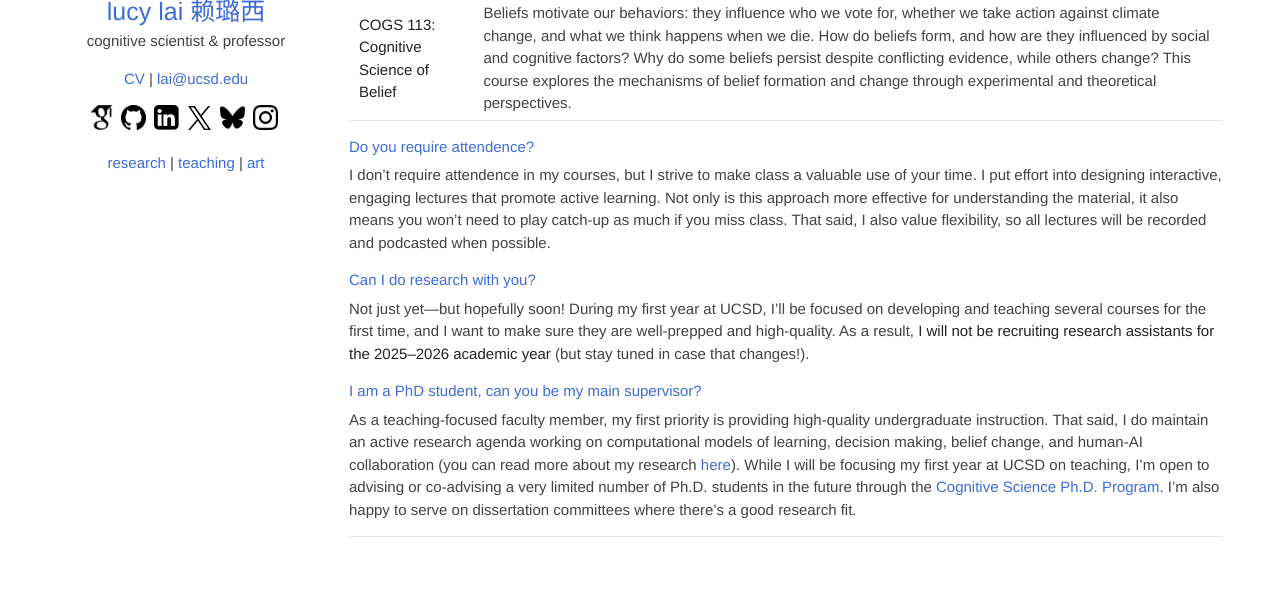
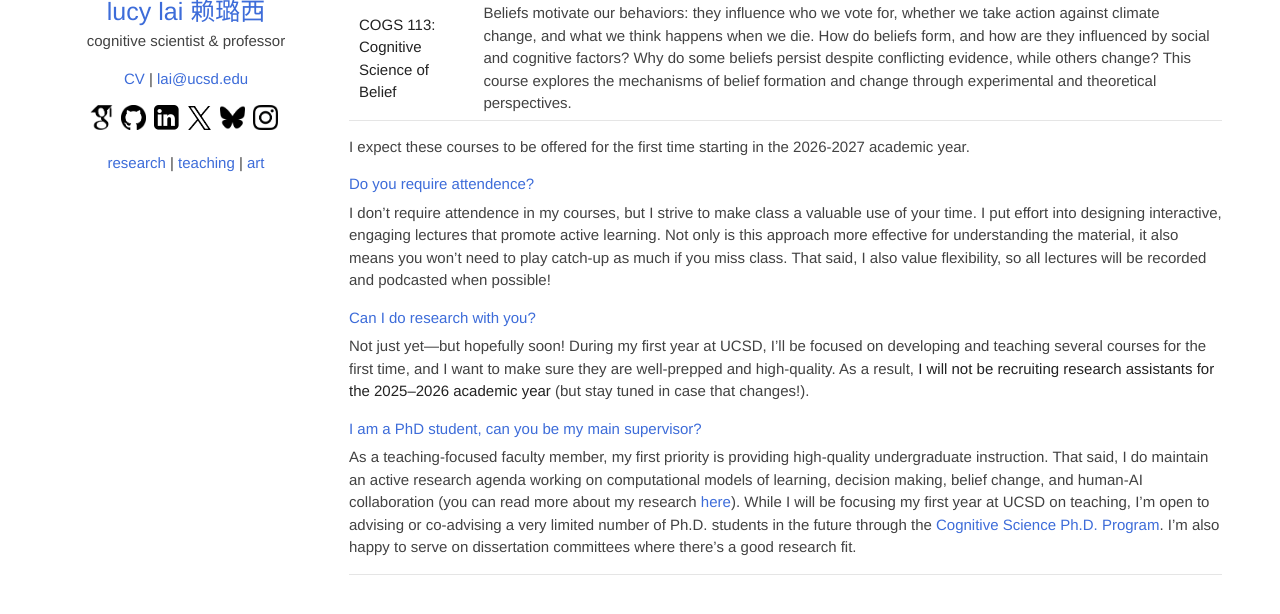
Before and after one commit to lucylai96/lucylai96.github.io, a Jekyll site: the page built from ucsd.md, in a window 1280 px wide and 900 px high, scrolled down 1824 px, cut to the strip 255-869 px from the top of the window. Built offline with Jekyll 4.4.1, drawn with Linux system fonts in a browser that asks for light colours; our own code applies the rules of GitHub Pages for plain Markdown files.

Commit message:
Update ucsd.md

```diff
--- a/ucsd.md
+++ b/ucsd.md
@@ -54,8 +54,10 @@ Yes! I'm currently in the process of designing two new COGS courses:
 | **COGS 19: Living and Learning with AI** | Advancements in artificial intelligence (AI) are transforming the way we live, work, and learn. How can we leverage AI’s potential while preserving human ingenuity and intellectual agency? This course equips students to critically engage with and creatively utilize AI through hands-on experimentation. Students will evaluate AI’s capabilities and limitations, examine its impact on work, education, and creativity, and develop strategies for its responsible use. |
 | **COGS 113: Cognitive Science of Belief** | Beliefs motivate our behaviors: they influence who we vote for, whether we take action against climate change, and what we think happens when we die. How do beliefs form, and how are they influenced by social and cognitive factors? Why do some beliefs persist despite conflicting evidence, while others change? This course explores the mechanisms of belief formation and change through experimental and theoretical perspectives. |
 
+I expect these courses to be offered for the first time starting in the 2026-2027 academic year.
+
 #### Do you require attendence?
-I don't require attendence in my courses, but I strive to make class a valuable use of your time. I put effort into designing interactive, engaging lectures that promote active learning. Not only is this approach more effective for understanding the material, it also means you won’t need to play catch-up as much if you miss class. That said, I also value flexibility, so all lectures will be recorded and podcasted when possible.
+I don't require attendence in my courses, but I strive to make class a valuable use of your time. I put effort into designing interactive, engaging lectures that promote active learning. Not only is this approach more effective for understanding the material, it also means you won’t need to play catch-up as much if you miss class. That said, I also value flexibility, so all lectures will be recorded and podcasted when possible!
 
 #### Can I do research with you?
 Not just yet---but hopefully soon! During my first year at UCSD, I’ll be focused on developing and teaching several courses for the first time, and I want to make sure they are well-prepped and high-quality. As a result, **I will not be recruiting research assistants for the 2025–2026 academic year** (but stay tuned in case that changes!).
```
